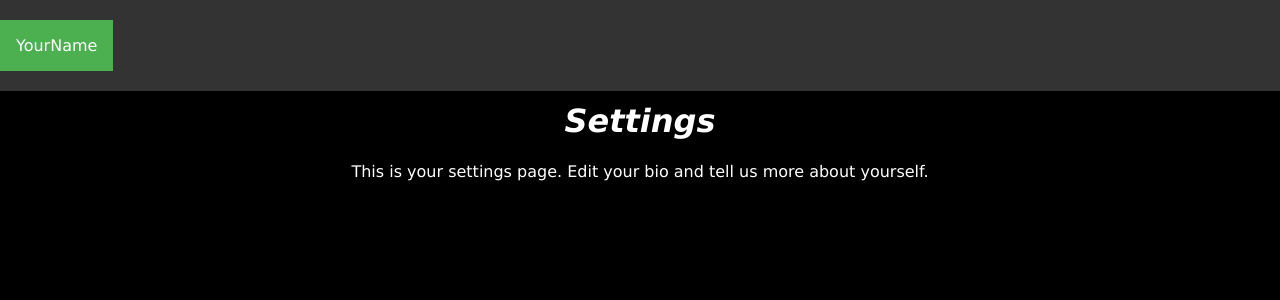
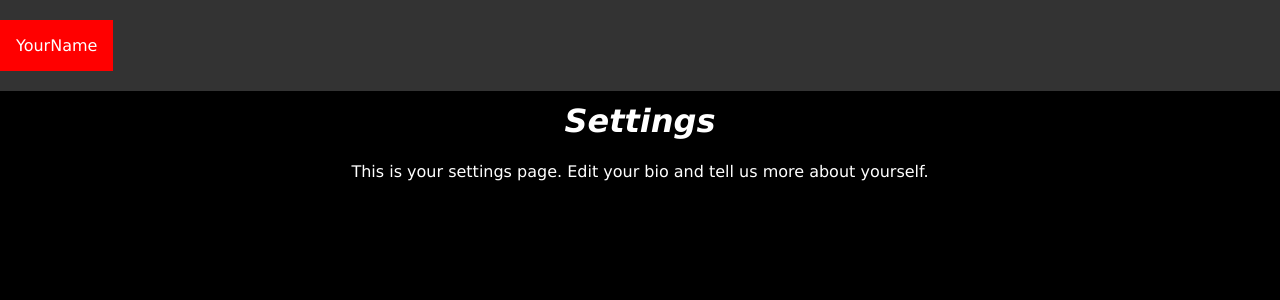
Before and after one commit to SuburbanNinjaMC/-, a PHP site: page /settings/index.html in a window 1280 px wide. Shown: the top 300 px of the page. Run offline with PHP 8.4, Linux system fonts and the light colour scheme.

Commit message:
Update style.css

```diff
--- a/settings/style.css
+++ b/settings/style.css
@@ -26,7 +26,7 @@ div#fixedheader {
 }
 
 .dropbtn {
-    background-color: #4CAF50;
+    background-color: red;
     color: white;
     padding: 16px;
     font-size: 16px;
@@ -49,7 +49,7 @@ div#fixedheader {
     background-color: #f9f9f9;
     box-shadow: 0px 8px 16px 0px rgba(0,0,0,0.2);
     text-align: right;
-}\
+}
 
 /* Links inside the dropdown */
 .dropdown-content a {
```
